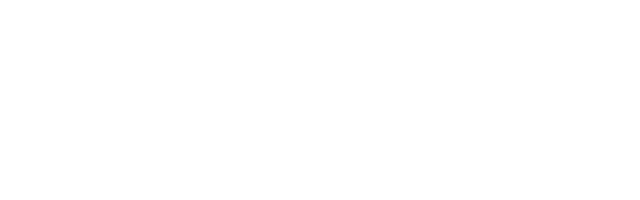
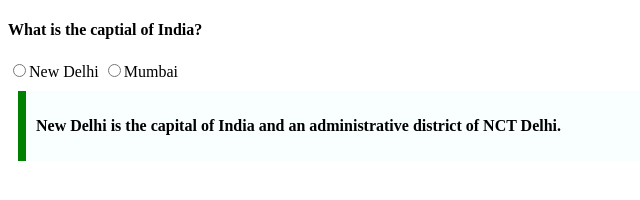
Before and after one commit to acciojob/trivia-SurjeetMandal, a website: page main.html in a window 1280 px wide. Shown: the whole page, without its empty margins (0-640 px from the left). Drawn offline with Linux system fonts and the light colour scheme.

Commit message:
created a submission

```diff
--- a/main.html
+++ b/main.html
@@ -8,6 +8,18 @@
 
 <body>
 	<!-- the entire body must be written by student -->
+	<section id="trivia">
+		<div>
+			<h4>What is the captial of India?</h4>
+			<form>
+				<input type="radio"><label>New Delhi</label>
+				<input type="radio"><label>Mumbai</label>
+			</form>
+		</div>
+		<div id="blockquote">
+			<p>New Delhi is the capital of India and an administrative district of NCT Delhi.</p>
+		</div>
+	</section>
     <script type="text/javascript" src="./script.js">
 </script>
 
--- a/styles.css
+++ b/styles.css
@@ -1,2 +1,8 @@
-
-/* Your CSS Code here. */
+#blockquote{
+	Max-width: 600px;
+	Margin: 10px;
+	Padding: 10px;
+	Border-left: 8px solid green;
+	Background-color: #f8fffe;
+	Font-weight: Bold;
+}
```
